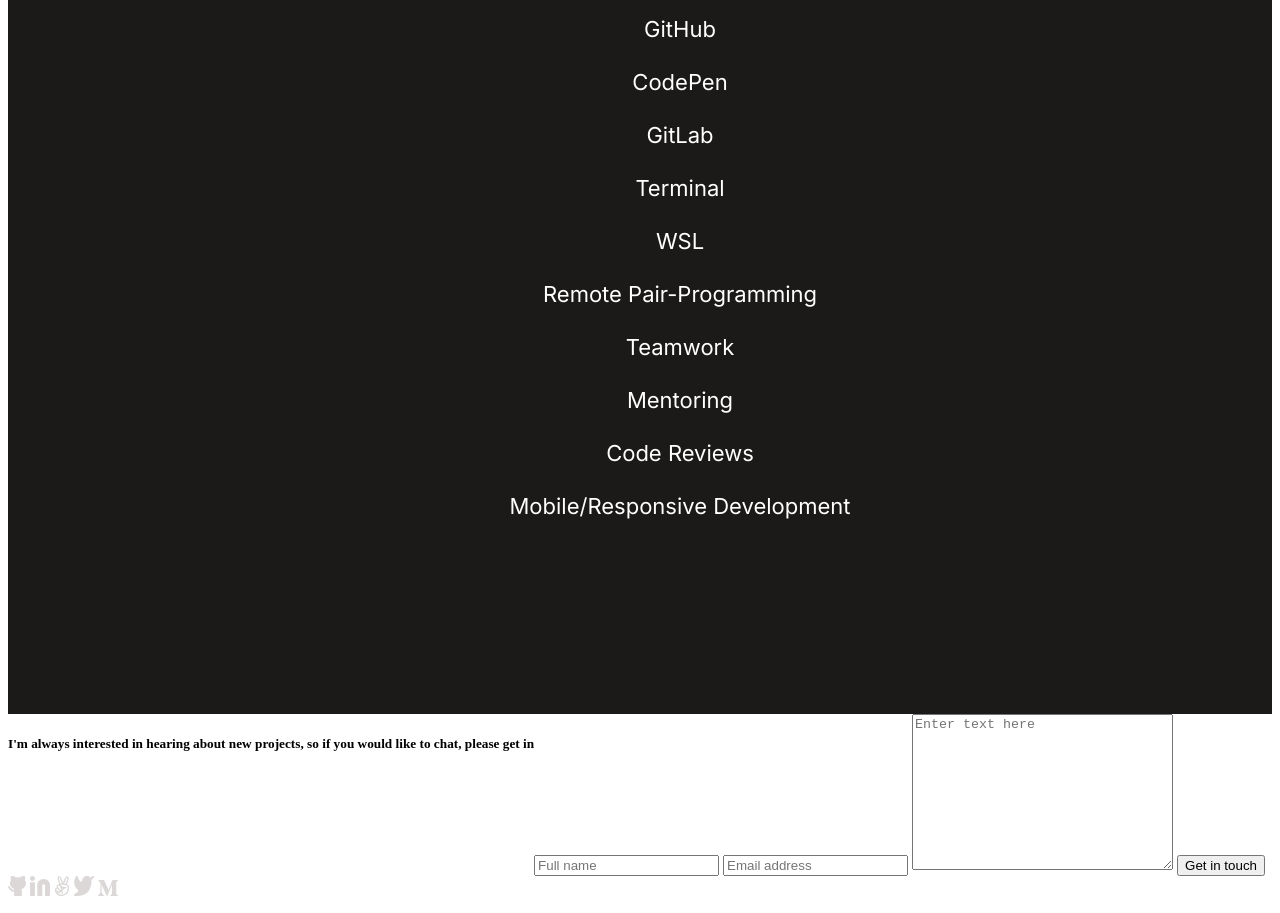
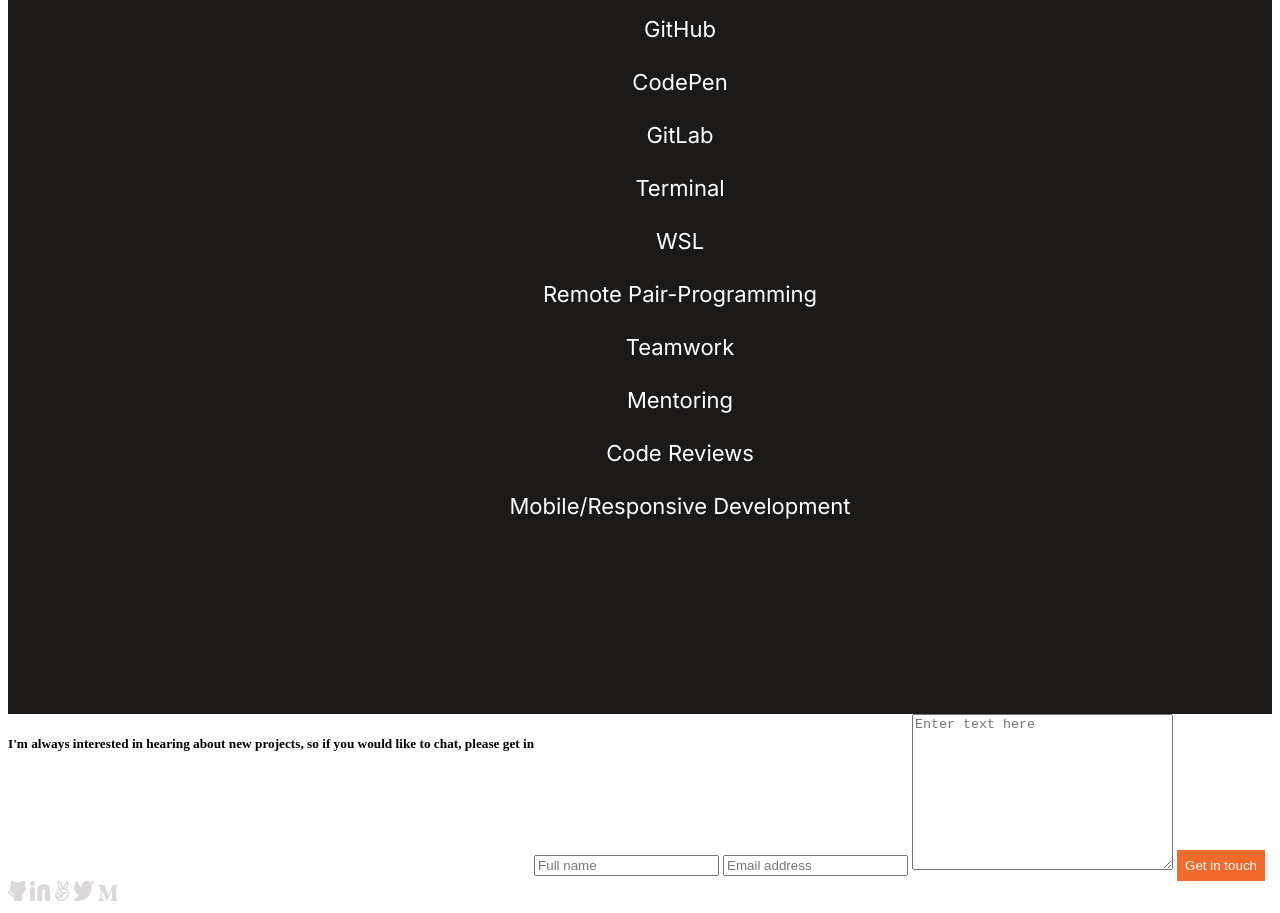
Before and after one commit to SamroodAli/curriculum-cr-training-contact-form, a plain HTML site: page index.html in a window 1280 px wide. Shown: the part 7016-7929 px from the top of the page. Drawn offline with Linux system fonts and the light colour scheme.

Commit message:
Style:Styling the submit button

```diff
--- a/css/main.css
+++ b/css/main.css
@@ -328,7 +328,13 @@
 
 .form-section {
 
+}
 
+.form-section input[type="submit"]{
+  background-color: #F16A2B;
+  color: #fff;
+  border: none;
+  padding: 0.5rem;
 }
 
 @media(min-width:768px){
```
